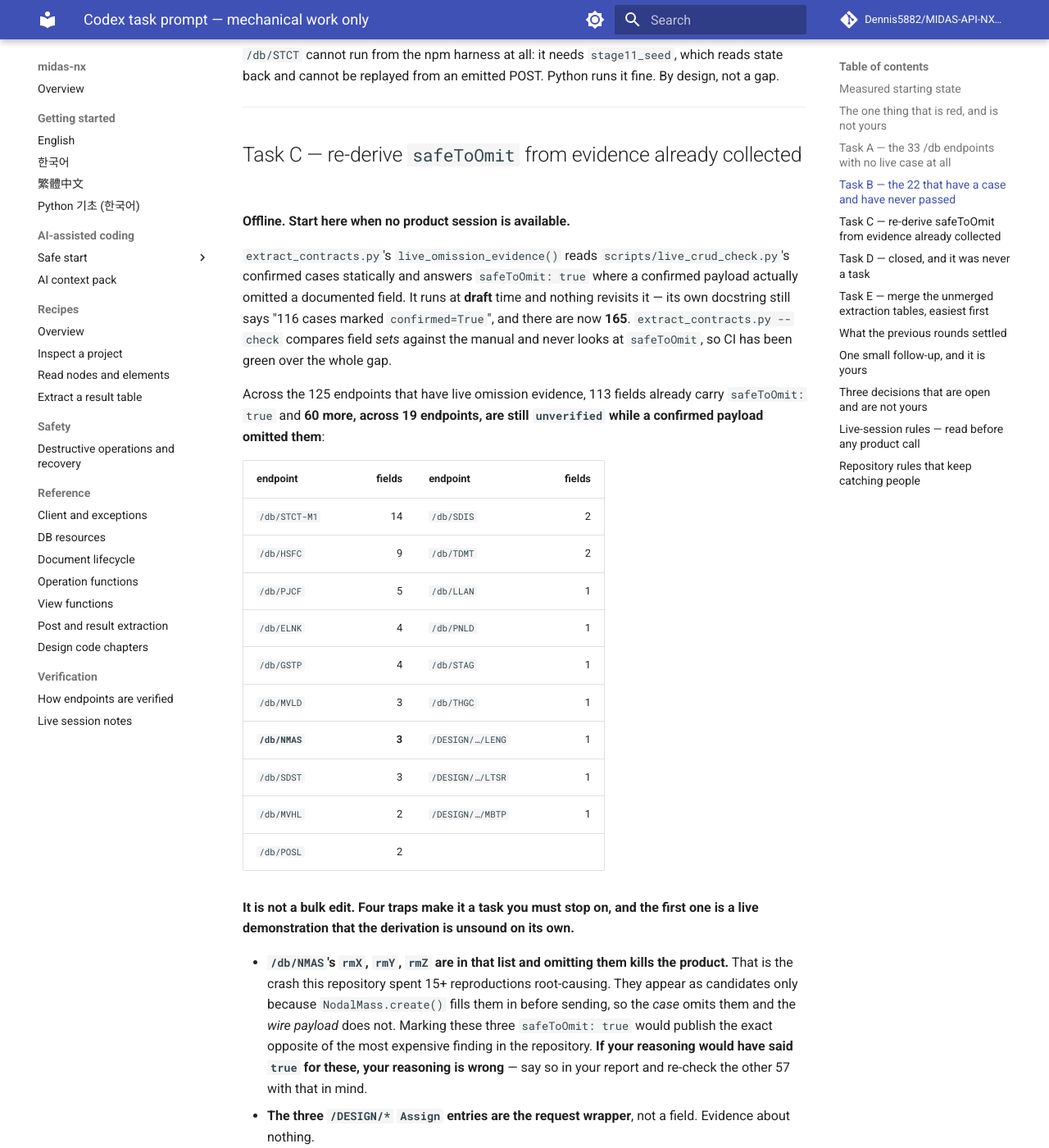
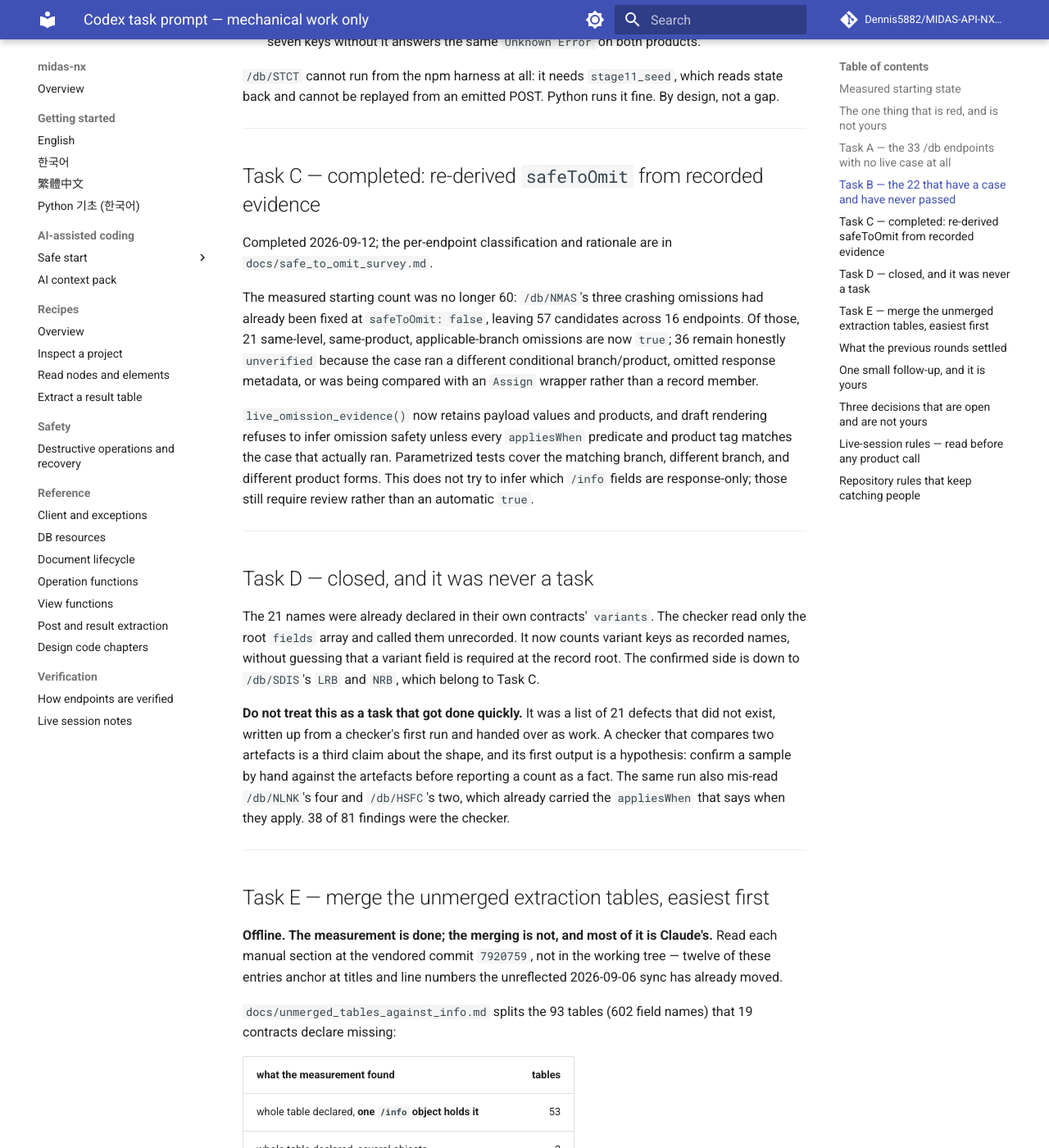
Before and after one commit to Dennis5882/MIDAS-API-NX-SDK, an MkDocs documentation site: the page built from docs/codex_handoff_prompt.md, in a window 1280 px wide and 1400 px high, scrolled down 5171 px. Shown: the whole window at 82% size. Built offline with MkDocs 1.6.1 and Material for MkDocs 9.7.7, drawn with Linux system fonts in a browser that asks for light colours; comment, search, counter and statistics services are not loaded; some of the changed text lies outside the part shown.

Commit message:
fix(contracts): ground omission safety in live branches
Promote only the 21 fields whose confirmed wire calls exercised the same product and conditional branch. Keep the other 36 candidates unverified, and teach draft extraction not to turn an unrelated branch or product into omission evidence.

````diff
--- a/docs/codex_handoff_prompt.md
+++ b/docs/codex_handoff_prompt.md
@@ -22,15 +22,15 @@
 before starting** — it means something moved under you.
 
 ```bash
-python -m pytest -q                       # 1026 passed, 1 FAILED - EXPECTED
+python -m pytest -q                       # 1029 passed, 1 FAILED - EXPECTED
 ruff check src tests scripts && mypy      # clean
 python scripts/validate_contracts.py      # OK; 381 endpoints, 4956 fields,
-                                          # 119 proven safe, 8 unsafe,
+                                          # 140 proven safe, 8 unsafe,
                                           # 0 unresolved manual contradictions
 python scripts/check_manual_drift.py --manual-api-repo "E:\AI Study\MIDAS-API"
                                           # has_diff: TRUE, 10 chapters - EXPECTED
 MSYS_NO_PATHCONV=1 python scripts/extract_contracts.py \
-  --manual-api-repo "E:\AI Study\MIDAS-API" --check    # 19 disagreements - EXPECTED
+  --manual-api-repo "E:\AI Study\MIDAS-API" --check    # 17 disagreements - EXPECTED
 python scripts/info_baseline.py --against-contracts --check   # OK
 python scripts/info_baseline.py --divergence --check          # OK
 python scripts/report_dropped_manual_rows.py \
@@ -66,7 +66,8 @@
 is two local commits ahead of its origin: `205d5f0 docs: 정기 점검 (2026-09-06)`
 and follow-up `ff88259 docs(manual): ope/MEMB 요청 키 AELEM 재정정, SSEIS 원문
 오염 로케일별 명시`. This repository and the manual repo's `origin/main`
-still record `7920759`; the extraction check remains at 19 disagreements.
+still record `7920759`; the extraction check now reports 17 disagreements
+because the follow-up removed the two `/ope/MEMB` differences.
 The manual working tree is currently clean, but those unpushed commits are
 external drift all the same. Do not consume or edit them from this repository.
 
@@ -228,67 +229,24 @@
 
 ---
 
-## Task C — re-derive `safeToOmit` from evidence already collected
+## Task C — completed: re-derived `safeToOmit` from recorded evidence
 
-**Offline. Start here when no product session is available.**
+Completed 2026-09-12; the per-endpoint classification and rationale are in
+`docs/safe_to_omit_survey.md`.
 
-`extract_contracts.py`'s `live_omission_evidence()` reads
-`scripts/live_crud_check.py`'s confirmed cases statically and answers
-`safeToOmit: true` where a confirmed payload actually omitted a documented
-field. It runs at **draft** time and nothing revisits it — its own docstring
-still says "116 cases marked `confirmed=True`", and there are now **165**.
-`extract_contracts.py --check` compares field *sets* against the manual and
-never looks at `safeToOmit`, so CI has been green over the whole gap.
+The measured starting count was no longer 60: `/db/NMAS`'s three crashing
+omissions had already been fixed at `safeToOmit: false`, leaving 57 candidates
+across 16 endpoints. Of those, 21 same-level, same-product, applicable-branch
+omissions are now `true`; 36 remain honestly `unverified` because the case ran
+a different conditional branch/product, omitted response metadata, or was
+being compared with an `Assign` wrapper rather than a record member.
 
-Across the 125 endpoints that have live omission evidence, 113 fields already
-carry `safeToOmit: true` and **60 more, across 19 endpoints, are still
-`unverified` while a confirmed payload omitted them**:
-
-| endpoint | fields | endpoint | fields |
-| --- | ---: | --- | ---: |
-| `/db/STCT-M1` | 14 | `/db/SDIS` | 2 |
-| `/db/HSFC` | 9 | `/db/TDMT` | 2 |
-| `/db/PJCF` | 5 | `/db/LLAN` | 1 |
-| `/db/ELNK` | 4 | `/db/PNLD` | 1 |
-| `/db/GSTP` | 4 | `/db/STAG` | 1 |
-| `/db/MVLD` | 3 | `/db/THGC` | 1 |
-| **`/db/NMAS`** | **3** | `/DESIGN/…/LENG` | 1 |
-| `/db/SDST` | 3 | `/DESIGN/…/LTSR` | 1 |
-| `/db/MVHL` | 2 | `/DESIGN/…/MBTP` | 1 |
-| `/db/POSL` | 2 | | |
-
-**It is not a bulk edit. Four traps make it a task you must stop on, and the
-first one is a live demonstration that the derivation is unsound on its own.**
-
-- **`/db/NMAS`'s `rmX`, `rmY`, `rmZ` are in that list and omitting them kills
-  the product.** That is the crash this repository spent 15+ reproductions
-  root-causing. They appear as candidates only because `NodalMass.create()`
-  fills them in before sending, so the *case* omits them and the *wire payload*
-  does not. Marking these three `safeToOmit: true` would publish the exact
-  opposite of the most expensive finding in the repository. **If your reasoning
-  would have said `true` for these, your reasoning is wrong** — say so in your
-  report and re-check the other 57 with that in mind.
-- **The three `/DESIGN/*` `Assign` entries are the request wrapper**, not a
-  field. Evidence about nothing.
-- **The `/db/LLAN` failure mode.** In 2.7.7 that contract published a flat
-  record while the payload was nested, so comparing top-level keys against a
-  flat field list manufactured **ten** `safeToOmit: true` claims nobody had
-  earned, and the proven-safe count went *down* when they were removed. A field
-  counts as omitted only if contract and payload are keyed at the same level.
-  `/db/STCT-M1`'s 14 are exactly the shape to be suspicious of.
-- **A `read_only` or `create_only` field was never going to be sent.** Its
-  absence from a create payload is evidence about nothing. `/db/PJCF`'s
-  `CREATED`, `MODIFIED` and `FILE_SIZE` look like that.
-
-So: **report all 60 with your judgement of which is which, per endpoint, and
-apply only those where the levels genuinely match and no SDK rule fills the
-field in behind the case's back.** Where unsure, list it and leave it
-`unverified` — that value is an honest gap and costs nothing, while a wrong
-`true` is the `/db/NMAS` shape exactly.
-
-`validate_contracts.py` and `check_fixture_contract.py` must both stay green,
-and the second one's baseline will move as you go — update it in the same
-commit, never at the end.
+`live_omission_evidence()` now retains payload values and products, and draft
+rendering refuses to infer omission safety unless every `appliesWhen` predicate
+and product tag matches the case that actually ran. Parametrized tests cover
+the matching branch, different branch, and different product forms. This does
+not try to infer which `/info` fields are response-only; those still require
+review rather than an automatic `true`.
 
 ---
 
--- /dev/null
+++ b/docs/safe_to_omit_survey.md
@@ -0,0 +1,61 @@
+# `safeToOmit` evidence survey
+
+Measured 2026-09-12 from the confirmed cases in `schema/live-cases.json` and
+the promoted endpoint contracts. This is a review of recorded live behaviour,
+not a reading of `documentedOptional` as product behaviour.
+
+## Result
+
+The handoff listed 60 unverified fields across 19 endpoints. The current tree
+has 57 across 16 endpoints: the other three are `/db/NMAS`'s `rmX`, `rmY`, and
+`rmZ`, which are correctly `safeToOmit: false` because omission crashes both
+products and both SDKs normalize them before transmission.
+
+Of the current 57 candidates:
+
+- 21 fields have same-level, same-product, applicable-branch omission evidence
+  and are promoted to `safeToOmit: true`.
+- 36 fields do not. They remain `unverified`.
+
+The accepted-call evidence means only that the server accepted the omission;
+it does not claim the resulting engineering model is desirable.
+
+## Promoted from recorded live calls (21)
+
+| Endpoint | Fields | Evidence |
+| --- | --- | --- |
+| `/db/GSTP` | `OPT_MASS`, `MASS`, `OPT_DAMPING`, `DAMPING` | The confirmed Gen/Civil case omits these root fields in both POST and PUT; no endpoint normalizer fills them. |
+| `/db/PNLD` | `SEQ` | The confirmed Gen/Civil case omits it in POST and PUT; the server accepts and assigns the record. |
+| `/db/STCT-M1` | `RESTART_CS_ANAL`, `ERECTION_LOAD`, `bSDLE`, `vSDLE`, `TIME_DEP_CONTROL`, `CABLE_CONTROL`, `INITIAL_CONTROL`, `INITIAL_DISP`, `STRESS_DECREASE`, `iBSC`, `FRAME_OUTPUT`, `bSAVE_OCS`, `NONL_CONTROL` | The confirmed Civil PUT-only case omits all thirteen top-level fields and completes PUT/read/per-id DELETE/read. No endpoint normalizer fills them. |
+| `/db/TDMT` | `TCODE`, `bSILICA` | The confirmed European-code case omits both in POST and PUT on Gen/Civil; no endpoint normalizer fills them. |
+| `/db/THGC` | `bCONV_WALL_STIFF` | The confirmed case omits this Gen-only root field and passes on Gen; no endpoint normalizer fills it. |
+
+## Kept `unverified` (36)
+
+| Endpoint | Fields | Why the recorded case does not prove omission safety |
+| --- | --- | --- |
+| `/db/ELNK` | `DIR`, `MLFC`, `RLFC`, `DRENDI` | The case does not select the `MULTILINEAR`/`RAILINTERACT` branches named by their `appliesWhen`. |
+| `/db/HSFC` | `OPT_USE_CONC_DATA`, `K`, `ALPHA`, `CEMENT_TYPE`, `TEMP_FUNC`, `CEMENT_CONT`, `IS_ADIABATIC_TEMP`, `SCALE_FACTOR`, `ITEM` | The case selects `TYPE="CONST"`; these belong to the `FUNC` or `USER` branches. |
+| `/db/LLAN` | `SPECIAL_LANE_ITEMS` | `/info` says only “Used only when importing”; the normal lane case does not exercise that mode. |
+| `/db/MVHL` | `LOAD_ITEMS`, `VEH_EUROCODE` | `LOAD_ITEMS` belongs to vehicle branch 2, while the case uses the standard branch; the `/info`-only Eurocode object has no documented selector. |
+| `/db/MVLD` | `PERMIT_LOAD`, `AUTO_OPTIMIZE`, `ASL` | The case does not select the Permit, Optimization, or Australia heavy-platform branches. |
+| `/db/PJCF` | `FILE_NAME`, `DIR`, `FILE_SIZE`, `CREATED`, `MODIFIED` | These are file metadata observed in responses. Their absence from a Project/User write is not request-field omission evidence. |
+| `/db/POSL` | `EPGAeff`, `Kae` | Both fields are Gen-only, while the confirmed omission case is Civil-only. |
+| `/db/SDIS` | `LRB`, `NRB` | They are device-type payload objects; the recorded case exercises neither branch. |
+| `/db/SDST` | `LY2`, `LY3`, `IK2` | The case selects a different hysteresis model than the three `appliesWhen` branches. |
+| `/db/STAG` | `NO` | This is the server-observed construction-stage number, not a field the confirmed create payload was expected to send. |
+| `/db/STCT-M1` | `FINAL_STAGE` | The case sends `bLAST_FINAL: true`; it does not exercise the “other final stage” path that needs a stage name. |
+| `/DESIGN/STEEL/KDS-41-30-2022/LENG` | `Assign` | This is the request wrapper, not a record member. |
+| `/DESIGN/STEEL/KDS-41-30-2022/LTSR` | `Assign` | This is the request wrapper, not a record member. |
+| `/DESIGN/STEEL/KDS-41-30-2022/MBTP` | `Assign` | This is the request wrapper, not a record member. |
+
+## Guard added to the extractor
+
+`live_omission_evidence()` now retains the literal payload values and products
+of a confirmed case. Draft rendering grants omission evidence only when every
+`appliesWhen` predicate was actually satisfied and the case ran on a product
+to which the field applies. Parametrized tests cover a matching branch, a
+different branch, and a different product.
+
+This guard intentionally does not guess that response metadata or a wrapper is
+a request field. Those remain review findings, as shown above.
````
Also changed, not shown: 7 other files.
